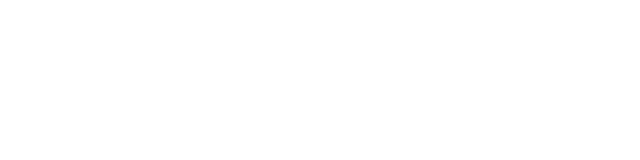
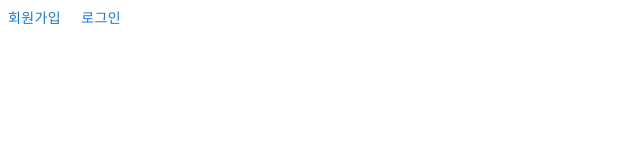
Before and after one commit to CalmCrews/silver_frontend, a React (Create React App) app: page / in a window 1280 px wide. Before the commit this address had no page. Shown: the top 160 px of the page, without its empty margins (0-640 px from the left). Built offline with nearby package versions, Linux system fonts and the light colour scheme.

Commit message:
feature: add user's loginState

```diff
--- a/package.json
+++ b/package.json
@@ -15,10 +15,12 @@
     "@types/react-dom": "^18.2.7",
     "axios": "^1.4.0",
     "react": "^18.2.0",
+    "react-cookie": "^4.1.1",
     "react-dom": "^18.2.0",
     "react-hook-form": "^7.45.2",
     "react-router-dom": "^6.14.2",
     "react-scripts": "^2.1.3",
+    "recoil": "^0.7.7",
     "typescript": "^4.9.5",
     "web-vitals": "^2.1.4"
   },
--- a/src/App.tsx
+++ b/src/App.tsx
@@ -1,12 +1,14 @@
 import React from 'react';
 import { BrowserRouter as Router, Routes, Route } from 'react-router-dom';
 import SignUp from './pages/SignUp';
+import Home from './pages/Home';
 
 
 function App() {
   return (
     <Router>
       <Routes>
+        <Route path="/" element={<Home/>} />
         <Route path="/signup" element={<SignUp/>} />
       </Routes>
     </Router>
--- a/src/components/SignUpForm.tsx
+++ b/src/components/SignUpForm.tsx
@@ -2,6 +2,10 @@
 import { useForm, SubmitHandler } from 'react-hook-form';
 import { TextField, Button, Dialog, DialogTitle } from '@mui/material';
 import axios from 'axios';
+import { atom, useRecoilState } from 'recoil';
+import { useCookies } from 'react-cookie';
+import { loginState } from '../states/userInfo';
+import { useNavigate } from 'react-router-dom';
 
 type SignInFormValues = {
   userId: string;
@@ -11,19 +15,24 @@
 
 function SignUpForm() {
   const { register, handleSubmit, watch, formState: { errors } } = useForm<SignInFormValues>();
-  const [open, setOpen] = useState(false);
 
+	const [login, setLogin] = useRecoilState(loginState);
+  const [cookies, setCookie, removeCookie] = useCookies(['refreshToken']);
+
+	const navigate = useNavigate();
 
   const onSubmit: SubmitHandler<SignInFormValues> = data => {
     console.log(data);
-	axios.post(`${process.env.REACT_APP_API_URL}/users/register/`, {
+		axios.post(`${process.env.REACT_APP_API_URL}/users/register/`, {
       username: data.userId,
       password: data.password
     })
     .then(res => {
       console.log(res);
       if (res.data.message === "회원가입 성공") {
-        setOpen(true);
+        setLogin({ isLoggedIn: true, userId: 'user1', accessToken: res.data.accessToken });
+    		setCookie('refreshToken', res.data.refreshToken, { path: '/' });
+				navigate('/');
       }
     })
     .catch(err => {
@@ -33,7 +42,6 @@
   };
 
   return (
-	<>
 		<form onSubmit={handleSubmit(onSubmit)}>
 		<TextField
 			label="아이디"
@@ -63,10 +71,6 @@
 		<br />
 		<Button variant="contained" color="primary" type="submit">회원가입</Button>
 		</form>
-      <Dialog open={open} onClose={() => setOpen(false)}>
-        <DialogTitle>회원가입 완료</DialogTitle>
-      </Dialog>
-	</>
   );
 }
 
--- a/src/index.tsx
+++ b/src/index.tsx
@@ -3,14 +3,17 @@
 import './index.css';
 import App from './App';
 import reportWebVitals from './reportWebVitals';
+import { RecoilRoot } from 'recoil';
 
 const root = ReactDOM.createRoot(
   document.getElementById('root') as HTMLElement
 );
 root.render(
-  <React.StrictMode>
-    <App />
-  </React.StrictMode>
+  <RecoilRoot>
+    <React.StrictMode>
+      <App />
+    </React.StrictMode>
+  </RecoilRoot>
 );
 
 // If you want to start measuring performance in your app, pass a function
--- a/src/pages/Home.tsx
+++ b/src/pages/Home.tsx
@@ -1,7 +1,32 @@
-import React from "react";
+import React from 'react';
+import { atom, useRecoilState } from 'recoil';
+import Button from '@mui/material/Button';
+import { Link } from 'react-router-dom';
+import { loginState } from '../states/userInfo';
 
 const Home = () => {
+  const [login, setLogin] = useRecoilState(loginState);
 
+  const handleLogout = () => {
+    setLogin({ isLoggedIn: false, userId: '', accessToken: ''});
+
+  };
+
+  return (
+    <div>
+      {!login.isLoggedIn ? (
+        <>
+          <Button component={Link} to="/signup">회원가입</Button>
+          <Button component={Link} to="/login">로그인</Button>
+        </>
+      ) : (
+        <>
+          <h2>{login.userId}님 안녕하세요</h2>
+          <Button onClick={handleLogout}>로그아웃</Button>
+        </>
+      )}
+    </div>
+  );
 }
 
 export default Home;
--- /dev/null
+++ b/src/states/userInfo.ts
@@ -0,0 +1,6 @@
+import { atom } from "recoil";
+
+export const loginState = atom({
+  key: 'loginState',
+  default: { isLoggedIn: false, userId: '', accessToken: '' },
+});
```
Also changed, not shown: 1 other file (tests, documents, lock files or other folders).
